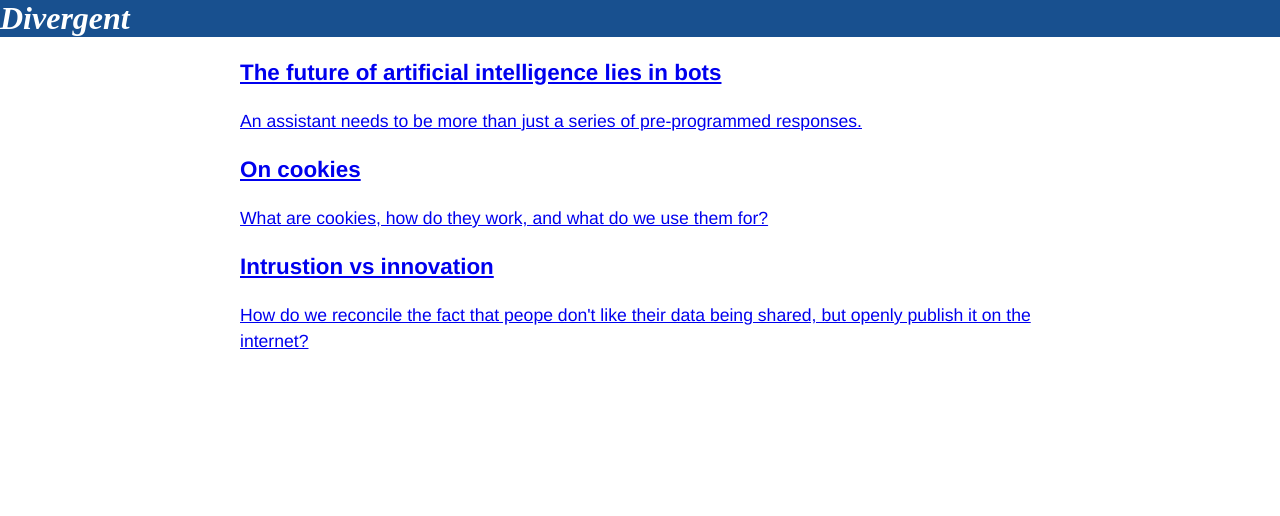
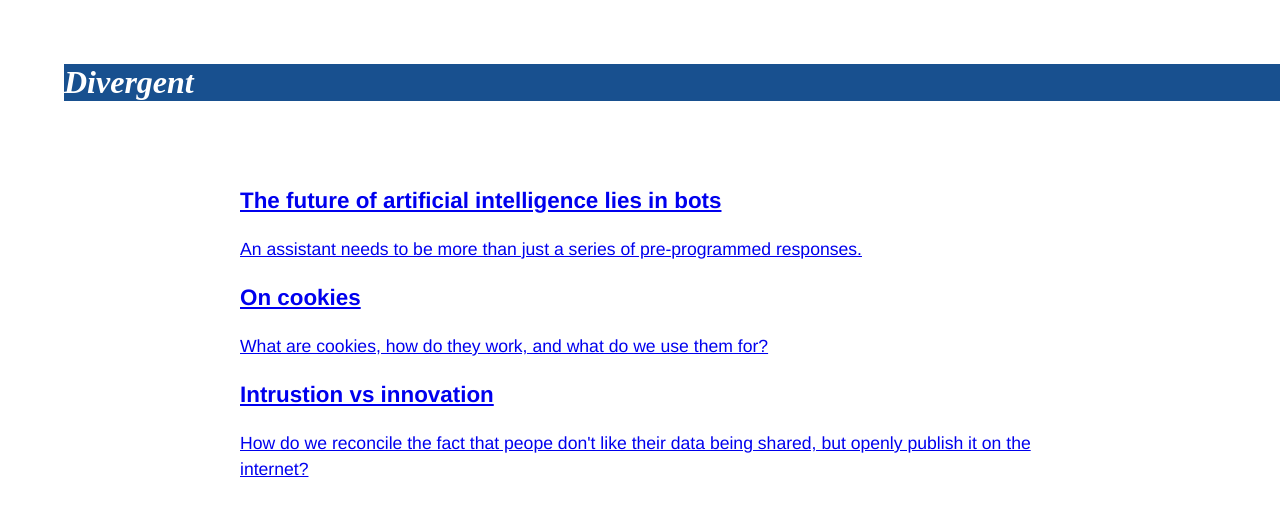
Before and after one commit to alistairdent/alistairdent.github.io, a Jekyll site: the page built from index.html, in a window 1280 px wide. Shown: the top 516 px of the page. Built offline with Jekyll 4.4.1, drawn with Linux system fonts in a browser that asks for light colours.

Commit message:
Update default.html

```diff
--- a/_layouts/default.html
+++ b/_layouts/default.html
@@ -58,7 +58,7 @@
 
 				a.headerlink {
 					width: 100%;
-					margin: 0;
+					margin: 2em;
 					background-color: #18508F;
 					text-align: left;
 					display: inline-block;
```
